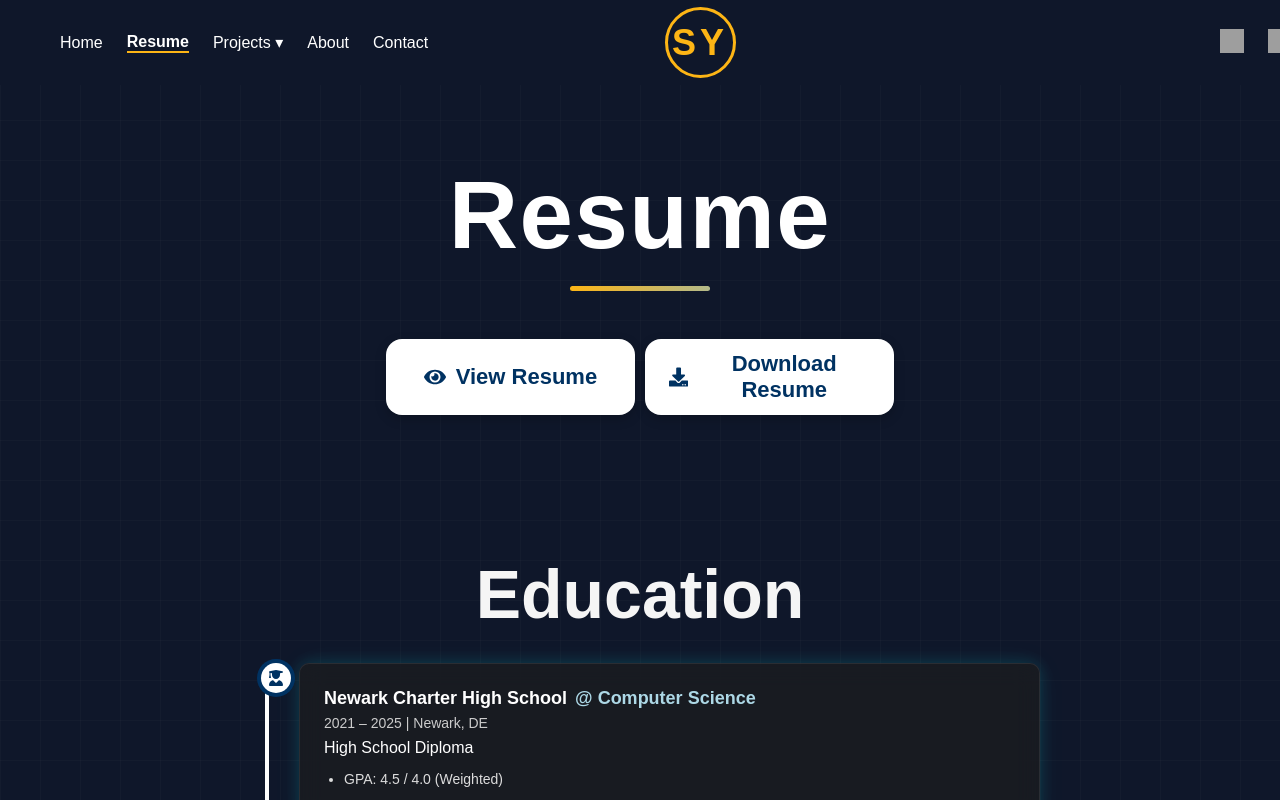
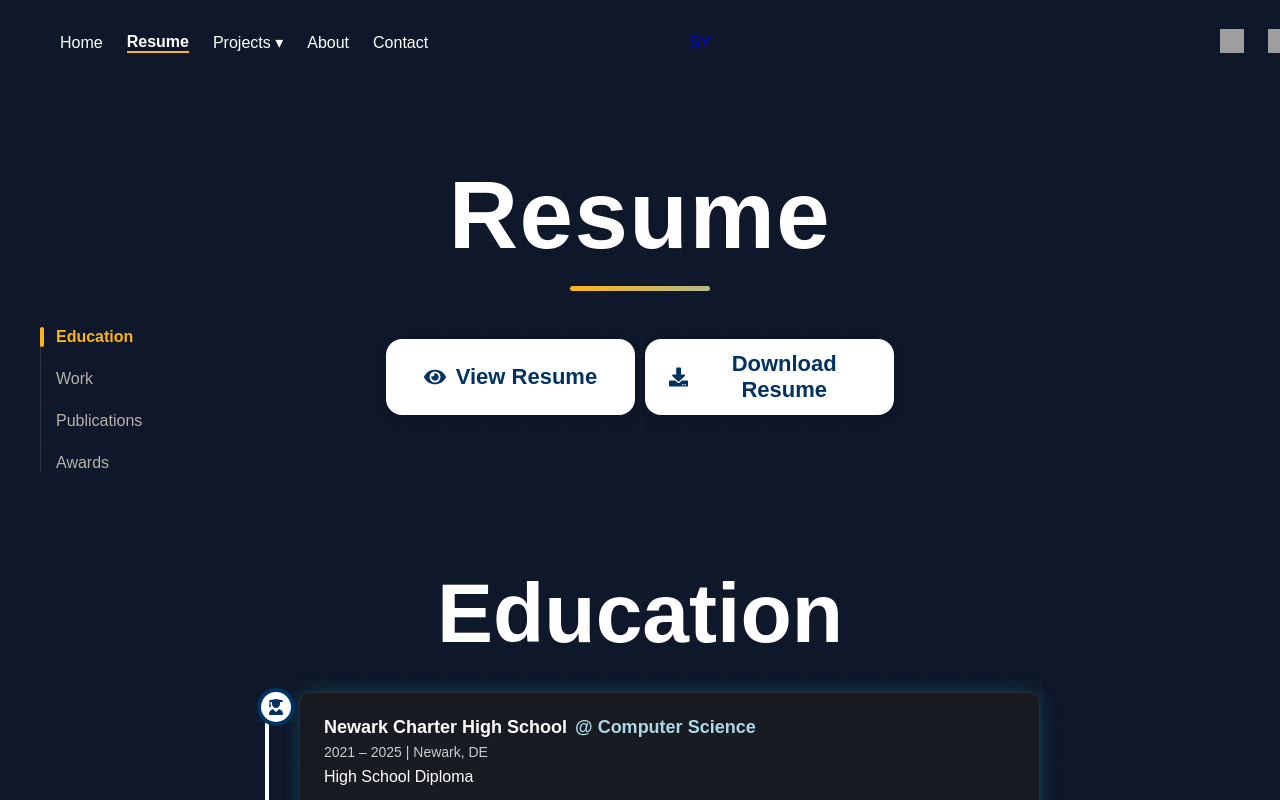
Before and after one commit to Srujyama/srujyama.github.io, a React (Vite) app: page /#/resume in a window 1280 px wide. Shown: the top 800 px of the page. Built offline with nearby package versions, Linux system fonts and the light colour scheme; grey boxes are pictures that could not be loaded.

Commit message:
Add files via upload

```diff
--- a/src/Projects.jsx
+++ b/src/Projects.jsx
@@ -1,28 +1,29 @@
-import React from 'react'
-import Header from './Header'
-import './Resume.css' // Dark mode styles
-import NeuralNetProjects from './NeuralNetProjects'
-import './Projects.css'
-import {motion} from "framer-motion"; // For this section-specific styling
+import React from 'react';
+import Header from './Header';
+import './Resume.css';           // Dark mode styles
+import NeuralNetProjects from './NeuralNetProjects';
+import './Projects.css';
+import { motion } from 'framer-motion';
 
 export default function Projects() {
     return (
         <div className="resume-container">
-            <Header/>
-
+            <Header />
 
             <section className="neural-section">
                 <motion.h1
-                    className="resume-title"
-                    initial={{y: -20, opacity: 0}}
-                    animate={{y: 0, opacity: 1}}
-                    transition={{duration: 0.6, delay: 0.2}}
+                    className="resume-title neural-title text-fade-in"
+                    initial={{ y: -20, opacity: 0 }}
+                    animate={{ y: 0, opacity: 1 }}
+                    transition={{ duration: 0.6, delay: 0.2 }}
                 >
-                <h1 className="neural-title text-fade-in">Projects</h1>
+                    Projects
                 </motion.h1>
+
                 <p className="neural-sub text-fade-in delay-1">
-                Click on hightlighted nodes to see the project details
+                    Click on highlighted nodes to see the project details
                 </p>
+
                 <NeuralNetProjects/>
             </section>
         </div>
--- a/src/Resume.css
+++ b/src/Resume.css
@@ -5,79 +5,7 @@
     display: flex;
     flex-direction: column;
     align-items: center;
-}
-
-.sy-logo {
-    font-size: 36px;
-    font-weight: 900;
-    color: #FDB515;
-    letter-spacing: 4px;
-    width: 65px;
-    height: 65px;
-    border-radius: 50%;
-    display: flex;
-    align-items: center;
-    justify-content: center;
-    text-align: center;
-    text-decoration: none;
     position: relative;
-    z-index: 1;
-    cursor: pointer;
-    background-color: transparent;
-    border: 3px solid #FDB515;
-    transition: box-shadow 0.3s ease, border-color 0.3s ease;
-    background-clip: padding-box; /* Helps with edge definition */
-}
-
-.sy-logo::before {
-    content: '';
-    position: absolute;
-    top: -10px;
-    left: -10px;
-    right: -10px;
-    bottom: -10px;
-    border-radius: 50%;
-    background: conic-gradient(
-            from 0deg,
-            red,
-            orange,
-            yellow,
-            green,
-            blue,
-            indigo,
-            violet,
-            red
-    );
-    filter: blur(20px); /* Outer glow only */
-    opacity: 0;
-    transition: opacity 0.3s ease;
-    z-index: -1;
-    animation: rainbowGlow 5s linear infinite;
-    pointer-events: none;
-}
-
-.sy-logo:hover::before,
-.sy-logo:focus::before,
-.sy-logo:active::before {
-    opacity: 1;
-}
-
-@keyframes rainbowGlow {
-    0% {
-        transform: rotate(0deg);
-    }
-    100% {
-        transform: rotate(360deg);
-    }
-}
-
-.sy-logo a {
-    text-decoration: none;
-    color: #FDB515;
-}
-
-.sy-logo:hover {
-    transform: scale(1.1);
 }
 
 .resume-buttons {
@@ -90,12 +18,11 @@
 
 .resume-button {
     display: flex;
-    align-items: center;        /* Vertical center */
-    justify-content: center;    /* Horizontal center */
-    text-align: center;         /* Center multi-line text */
-    white-space: normal;        /* Allow wrapping */
-    min-height: 52px;           /* Or whatever height fits best */
-
+    align-items: center;
+    justify-content: center;
+    text-align: center;
+    white-space: normal;
+    min-height: 52px;
     padding: 12px 24px;
     border: none;
     border-radius: 16px;
@@ -107,7 +34,6 @@
     text-decoration: none;
     flex: 1;
 }
-
 
 .resume-button.view {
     background-color: #ffffff;
@@ -127,48 +53,109 @@
 .timeline-wrapper {
     width: 100%;
     max-width: 800px;
-    margin: 80px auto 0; /* Pushes timeline down from resume buttons */
+    margin: 80px auto 0;
 }
 
-
-.timeline-section-title {
-    font-size: 68px;
-    font-weight: bold;
-    color: whitesmoke; /* Title is Berkeley Blue */
-    margin: 60px 0 30px;
-    text-align: center;
-}
-
+/* === Resume Title === */
 .resume-title {
     font-size: 96px;
     font-weight: 800;
     color: white;
-    margin-top: 100px; /* push it lower to give breathing space from nav */
+    margin-top: 100px;
     margin-bottom: 48px;
     text-align: center;
     letter-spacing: 1.5px;
+    position: relative;
 }
 
+.resume-title::after {
+    content: '';
+    display: block;
+    height: 5px;
+    width: 140px;
+    margin: 16px auto 0;
+    border-radius: 999px;
+    background: linear-gradient(270deg, #FDB515, #ff2edf, #6abfff, #FDB515);
+    background-size: 600% 600%;
+    animation: glowBar 6s ease infinite;
+}
+
+@keyframes glowBar {
+    0% { background-position: 0% 50%; }
+    50% { background-position: 100% 50%; }
+    100% { background-position: 0% 50%; }
+}
+
+/* === Vertical Scroll Nav === */
+.resume-nav-vertical {
+    position: fixed;
+    left: 40px;
+    top: 50%;
+    transform: translateY(-50%);
+    display: flex;
+    flex-direction: column;
+    gap: 24px;
+    z-index: 1000;
+    font-family: 'Poppins', sans-serif;
+}
+
+.resume-nav-vertical .nav-line {
+    position: absolute;
+    left: 0;
+    top: 0;
+    bottom: 0;
+    width: 1px;
+    background-color: rgba(255, 255, 255, 0.1);
+}
+
+.resume-nav-vertical a {
+    position: relative;
+    color: #b8b2ad;
+    font-size: 16px;
+    font-weight: 500;
+    text-decoration: none;
+    padding-left: 16px;
+    transition: all 0.3s ease;
+}
+
+.resume-nav-vertical a.active {
+    color: #FDB515;
+    font-weight: 600;
+}
+
+.resume-nav-vertical a.active::before {
+    content: '';
+    position: absolute;
+    left: 0;
+    top: 50%;
+    transform: translateY(-50%);
+    width: 4px;
+    height: 20px;
+    background-color: #FDB515;
+    border-radius: 2px;
+}
+
+
+/* === Header/Nav (shared) === */
 body, .resume-container {
     font-family: 'Poppins', sans-serif;
 }
 
 .nav-bar {
     width: 100%;
-    max-width: 1400px; /* control max width of nav content */
-    margin: 0 auto;     /* center the nav bar content */
+    max-width: 1400px;
+    margin: 0 auto;
     display: flex;
     align-items: center;
     justify-content: space-between;
-    padding: 0 60px;    /* spacing INSIDE the max width */
+    padding: 0 60px;
     position: fixed;
     top: 0;
     left: 0;
     right: 0;
     z-index: 1000;
     height: 85px;
-    background-color: #0f172a; /* Dark background */ /* 003262 for Berkeley Blue */
-    background-size: 40px 40px;
+    background-color: #0f172a;
 }
 
 .nav-left, .nav-right {
@@ -232,20 +219,31 @@ body, .resume-container {
     transform: scale(1.1);
 }
 
-.resume-title::after {
-    content: '';
-    display: block;
-    height: 5px;
-    width: 140px;
-    margin: 16px auto 0;
-    border-radius: 999px;
-    background: linear-gradient(270deg, #FDB515, #ff2edf, #6abfff, #FDB515);
-    background-size: 600% 600%;
-    animation: glowBar 6s ease infinite;
+/* === Dropdown (shared) === */
+.dropdown {
+    position: relative;
 }
 
-@keyframes glowBar {
-    0% { background-position: 0% 50%; }
-    50% { background-position: 100% 50%; }
-    100% { background-position: 0% 50%; }
+.dropdown-menu {
+    background-color: #1e293b !important;
+    opacity: 0;
+    transform: translateY(-10px);
+    pointer-events: none;
+    position: absolute;
+    top: 100%;
+    left: 0;
+    z-index: 1001;
+    padding: 10px;
+    border-radius: 8px;
+    box-shadow: 0 8px 16px rgba(0, 0, 0, 0.25);
+    display: flex;
+    flex-direction: column;
+    gap: 6px;
+    transition: opacity 0.3s ease, transform 0.3s ease;
 }
+
+.dropdown-menu.show {
+    opacity: 1;
+    transform: translateY(0);
+    pointer-events: auto;
+}
--- a/src/Resume.jsx
+++ b/src/Resume.jsx
@@ -1,4 +1,4 @@
-import React from 'react'
+import React, { useEffect, useState } from 'react'
 import { FaEye, FaDownload } from 'react-icons/fa'
 import { motion } from 'framer-motion'
 import { useLocation } from 'react-router-dom'
@@ -6,20 +6,68 @@ import Header from './Header'
 import TimeLineComponent from './TimeLineComponent'
 import './Resume.css'
 
+const sections = ['Education', 'Work', 'Publications', 'Awards']
+
 export default function Resume() {
-    const location = useLocation();
+    const location = useLocation()
+    const [activeSection, setActiveSection] = useState('Education')
+
+    useEffect(() => {
+        const handleScroll = () => {
+            const scrollMid = window.innerHeight / 2
+            let current = sections[0]
+            let smallestDiff = Infinity
+
+            for (const id of sections) {
+                const el = document.getElementById(id)
+                if (el) {
+                    const rect = el.getBoundingClientRect()
+                    const diff = Math.abs(rect.top + rect.height / 2 - scrollMid)
+                    if (diff < smallestDiff) {
+                        smallestDiff = diff
+                        current = id
+                    }
+                }
+            }
+
+            setActiveSection(current)
+        }
+
+        window.addEventListener('scroll', handleScroll)
+        handleScroll()
+        return () => window.removeEventListener('scroll', handleScroll)
+    }, [])
 
     return (
         <motion.div
             className="resume-container"
-
             initial={{ opacity: 0 }}
             animate={{ opacity: 1 }}
             transition={{ duration: 0.8 }}
         >
-
             <Header />
 
+            {/* Scroll Nav */}
+            <nav className="resume-nav-vertical">
+                <div className="nav-line" />
+                {sections.map(section => (
+                    <a
+                        key={section}
+                        href={`#${section}`}
+                        className={activeSection === section ? 'active' : ''}
+                        onClick={(e) => {
+                            e.preventDefault()
+                            const el = document.getElementById(section)
+                            if (el) {
+                                const yOffset = el.getBoundingClientRect().top + window.scrollY
+                                window.scrollTo({ top: yOffset, behavior: 'smooth' })
+                            }
+                        }}
+                    >
+                        {section}
+                    </a>
+                ))}
+            </nav>
 
             {/* Resume Title */}
             <motion.h1
@@ -62,7 +110,7 @@ export default function Resume() {
                 animate={{ opacity: 1 }}
                 transition={{ duration: 0.8, delay: 0.6 }}
             >
-                <TimeLineComponent/>
+                <TimeLineComponent />
             </motion.div>
         </motion.div>
     )
```
